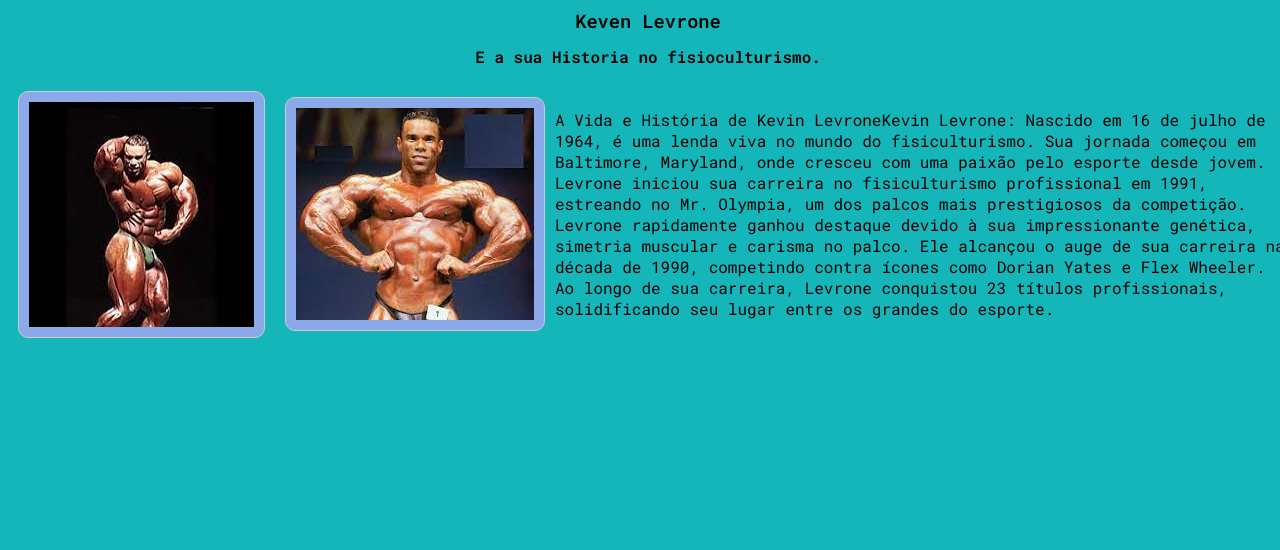
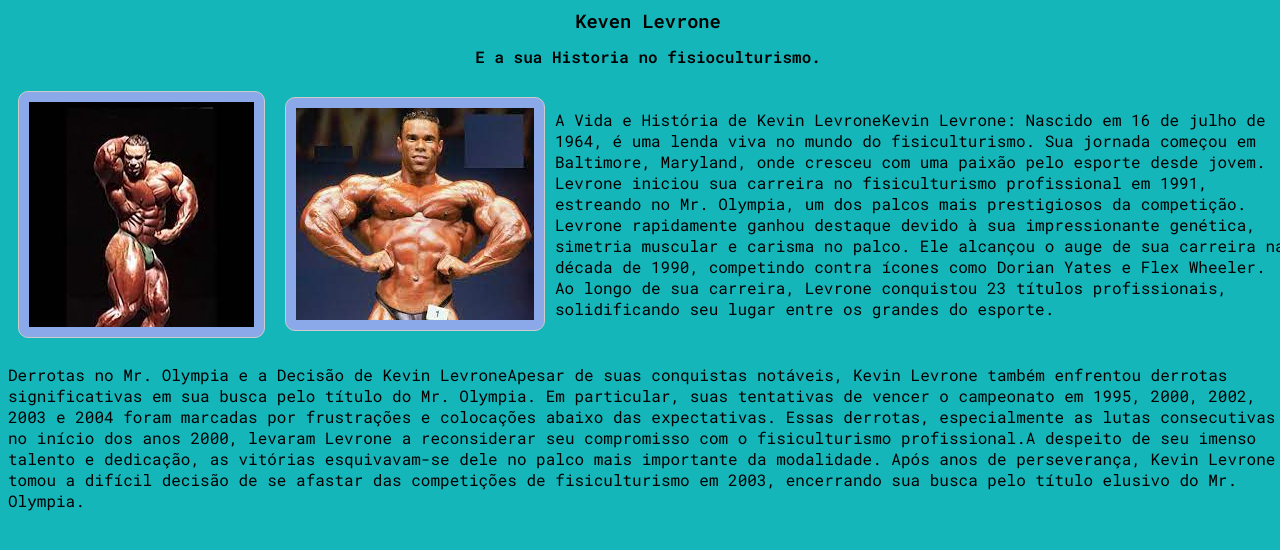
Before and after one commit to BoyMaromba/1-TESTE, a plain HTML site: page index.html in a window 1280 px wide. Drawn offline with Linux system fonts and the light colour scheme.

Commit message:
texto 1 e texto 2 pronto

```diff
--- a/index.html
+++ b/index.html
@@ -28,7 +28,7 @@
 
         <img class="cont box1" src="keven-levrone.jpg" alt="Keven">
 
-        <img class="cont box1"   src="kevenlevrone-pose.jpg" alt="kevenlevrone-pose">
+        <img class="cont box1" src="kevenlevrone-pose.jpg" alt="kevenlevrone-pose">
 
         <p>
             A Vida e História de Kevin LevroneKevin Levrone:
@@ -49,7 +49,42 @@
 
     </section>
 
+    <section>
 
+
+        <p>
+
+            Derrotas no Mr. Olympia e a Decisão de Kevin LevroneApesar de suas conquistas notáveis, Kevin Levrone também
+            enfrentou derrotas significativas em sua busca pelo título do Mr. Olympia. Em particular, suas tentativas de
+            vencer o campeonato em 1995, 2000, 2002, 2003 e 2004 foram marcadas por frustrações e colocações abaixo das
+            expectativas. Essas derrotas, especialmente as lutas consecutivas no início dos anos 2000, levaram Levrone a
+            reconsiderar seu compromisso com o fisiculturismo profissional.A despeito de seu imenso talento e dedicação,
+            as vitórias esquivavam-se dele no palco mais importante da modalidade. Após anos de perseverança, Kevin
+            Levrone tomou a difícil decisão de se afastar das competições de fisiculturismo em 2003, encerrando sua
+            busca pelo título elusivo do Mr. Olympia.
+
+
+
+
+
+
+
+
+        </p>
+
+
+
+
+
+
+
+
+
+
+
+
+
+    </section>
 
 
 
```
